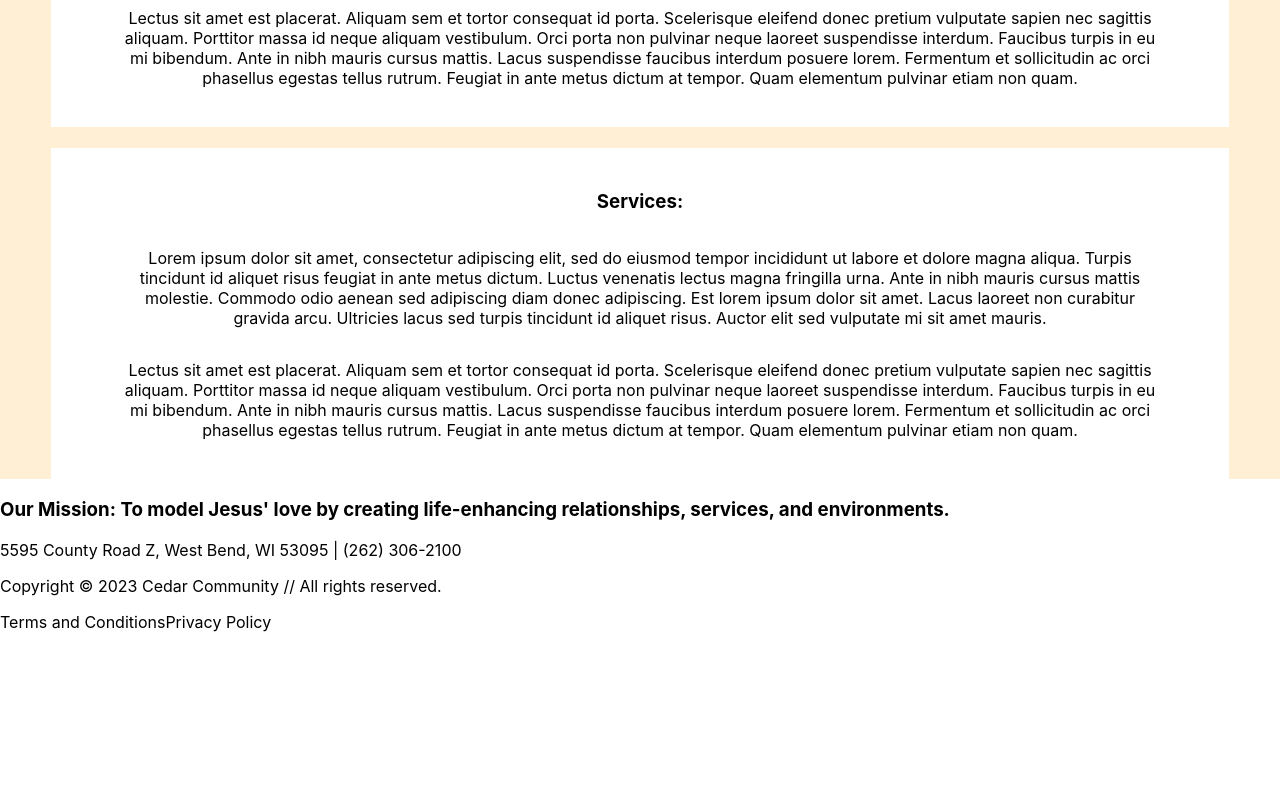
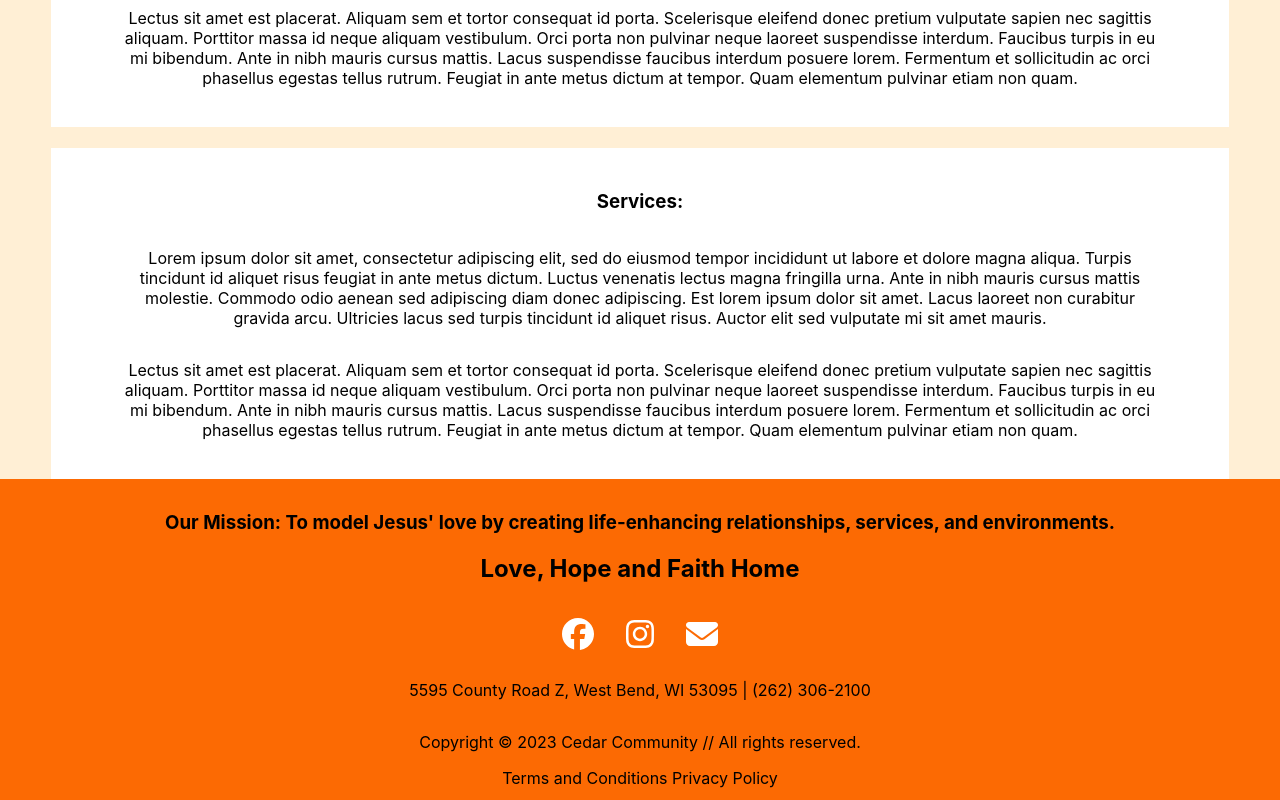
Before and after one commit to Ben-Jarvie/LFHome, a React (Create React App) app in the folder seventhave/: page / in a window 1280 px wide. Shown: the part 877-1677 px from the top of the page. Before the commit the page ends 1509 px from the top, so only its background shows below. Built offline with nearby package versions, Linux system fonts and the light colour scheme.

Commit message:
started styling the footer

```diff
--- a/seventhave/src/components/footer/Footer.js
+++ b/seventhave/src/components/footer/Footer.js
@@ -1,5 +1,9 @@
 import React from 'react';
 import "./footer.css";
+import { FontAwesomeIcon } from '@fortawesome/react-fontawesome';
+import { faFacebook, faInstagram } from '@fortawesome/free-brands-svg-icons';
+import { faEnvelope } from '@fortawesome/free-solid-svg-icons'
+import Logo from "../../img/logo.png";
 
 const Footer = () => {
     return (
@@ -8,6 +12,21 @@ const Footer = () => {
                 Our Mission: To model Jesus' love by creating
 life-enhancing relationships, services, and environments.
             </h3>
+            <div className="footercontact">
+      <h2 className="LFH">Love, Hope and Faith Home</h2>
+        <div className='footersocialmediaicons'>
+          <a href="https://www.facebook.com/profile.php?id=100089494389145">
+          <FontAwesomeIcon icon={faFacebook} className="footerfacebook"/>
+          </a>
+          <a href="https://www.instagram.com/hope_love_and_faith_homes/">
+          <FontAwesomeIcon icon={faInstagram} className="footerinstagram"/>
+          </a>
+          <a href="mailto:dawn@lovehopefaithhomes.com">
+          <FontAwesomeIcon icon={faEnvelope} className="footeremail"/>
+          </a>
+      </div>
+      </div>
+      <div className='footertext'>
             <p>
                 5595 County Road Z, West Bend, WI 53095 | (262) 306-2100
             </p>
@@ -16,7 +35,9 @@ life-enhancing relationships, services, and environments.
             </p>
             <div>
                 <a>Terms and Conditions</a>
+                <span> </span>
                 <a>Privacy Policy</a>
+            </div>
             </div>
         </div>
     );
--- a/seventhave/src/components/footer/footer.css
+++ b/seventhave/src/components/footer/footer.css
@@ -0,0 +1,60 @@
+.footerdiv {
+    background-color: #FC6A03;
+    padding: 1%;
+    text-align: center;
+}
+
+.footercontact {
+    height: 110px;
+}
+
+.footersocialmediaicons {
+    display: flex;
+    justify-content: center;
+    height: 40px;
+}
+
+.footerfacebook {
+    width: 2em;
+    height: 2em;
+    color: white;
+    margin: 15px;
+}
+
+.footerfacebook:hover {
+    width: 2.5em;
+    height: 2.5;
+    color: #4267B2
+}
+
+.footerinstagram {
+    width: 2em;
+    height: 2em;
+    color: white;
+    margin: 15px;
+}
+
+.footerinstagram:hover {
+    width: 2.5em;
+    height: 2.5em;
+    color: #833AB4
+}
+
+.footeremail {
+    width: 2em;
+    height: 2em;
+    color: white;
+    margin: 15px;
+}
+
+.footeremail:hover {
+    width: 2.5em;
+    height: 2.5em;
+    color: black
+}
+
+.footertext {
+    display: flex;
+    flex-direction: column;
+
+}
```
